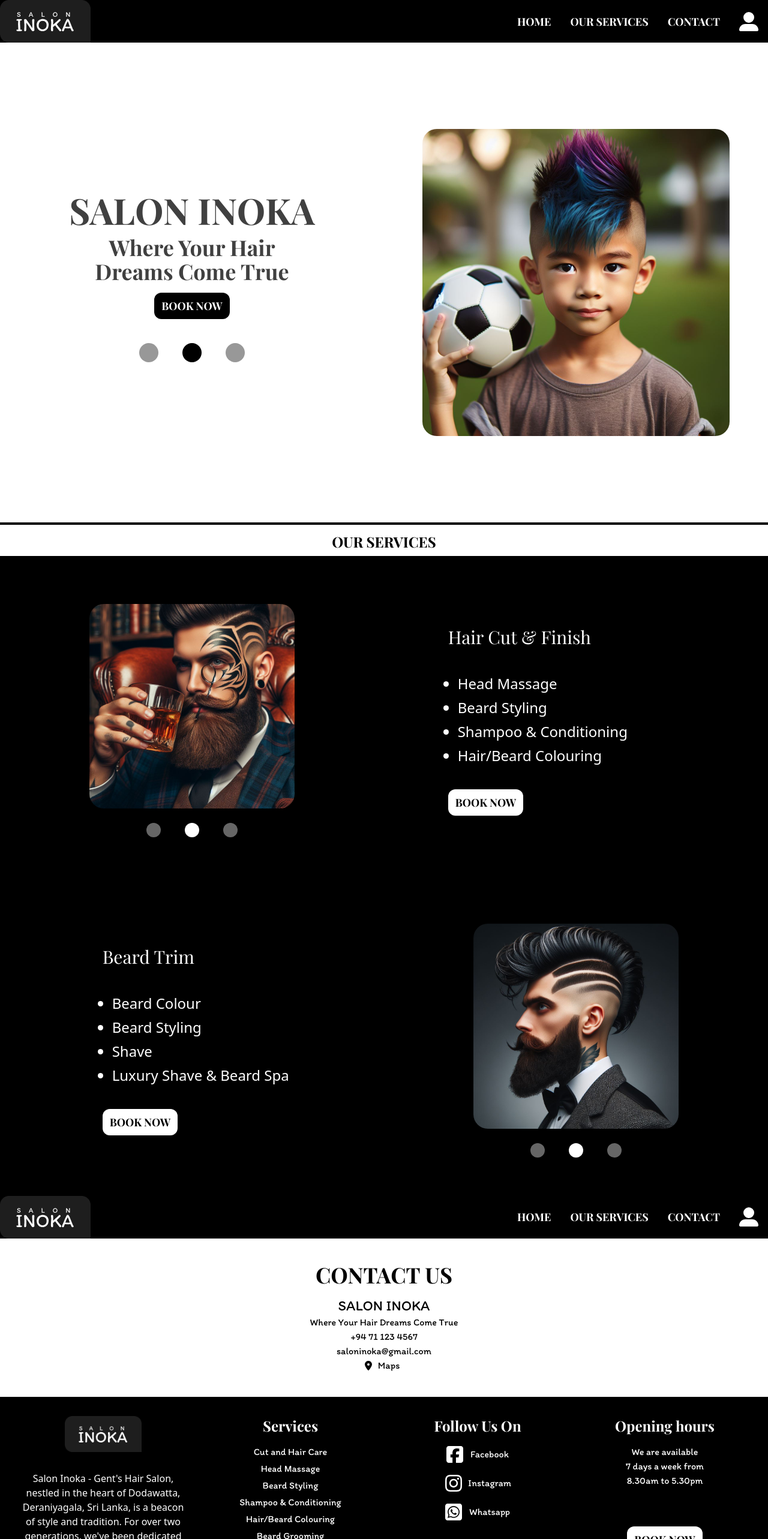
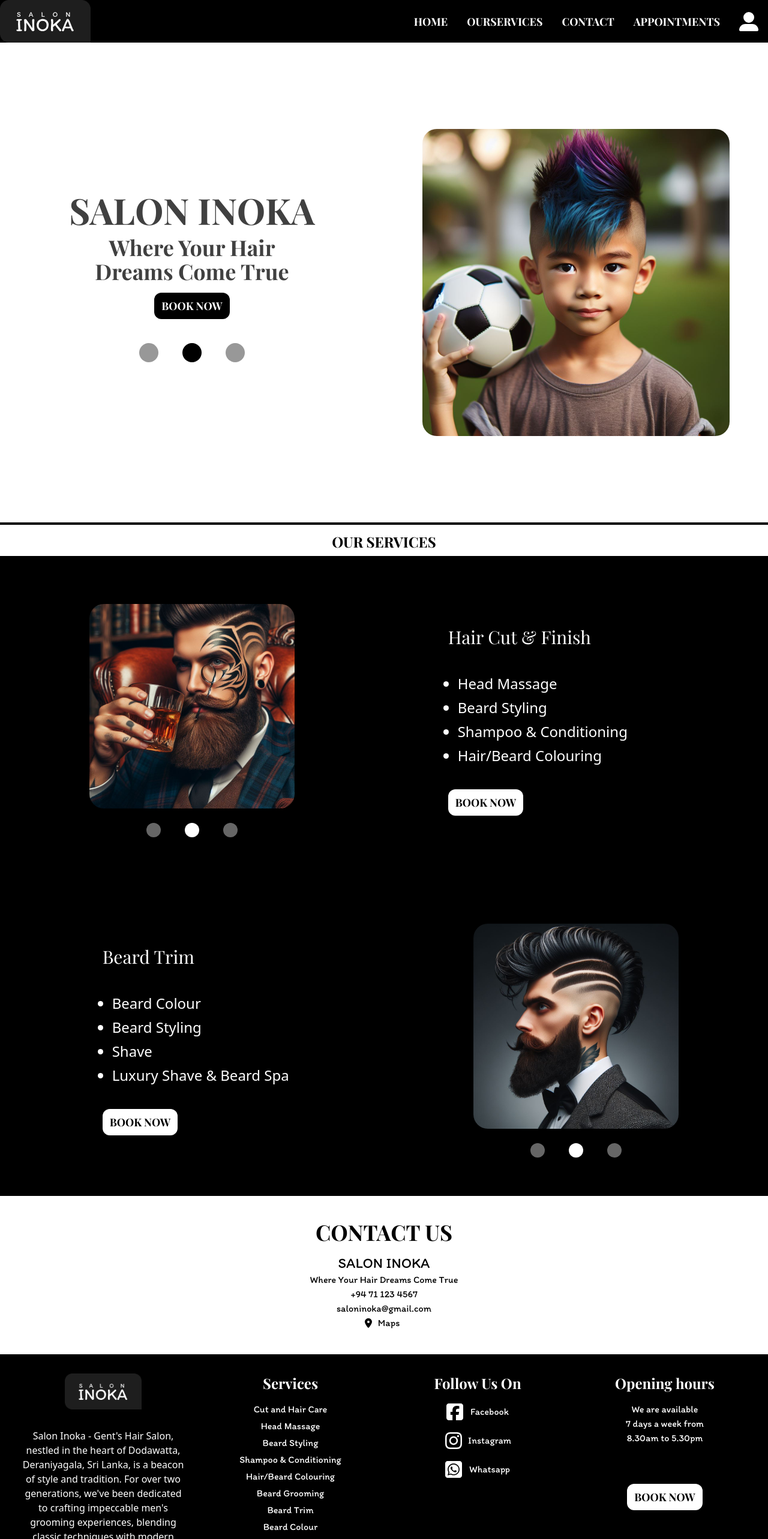
Before and after one commit to navodniwarshana/salon-booking-system, a React (Vite) app in the folder saloon-site/salon-project/: page / in a window 1280 px wide. Shown: the top 2566 px of the page at 60% size. Built offline with nearby package versions, Linux system fonts and the light colour scheme; a web font is replaced by a local one.

Commit message:
top navi bar and footer button created

```diff
--- a/saloon-site/salon-project/src/App.jsx
+++ b/saloon-site/salon-project/src/App.jsx
@@ -1,26 +1,20 @@
 import React from 'react'
 import Navigation from './Pages/Navigation'
 import Footer from './Pages/Footer'
-import BodyContent from './Pages/BobyContent'
+import BobyContent from './Pages/BobyContent'
 import HomeWin from './Pages/HomeWin'
-import ContactUs from './Pages/ContactUs'
-import HairCutSection from './Pages/SubPges/OurServices/HairCutSection'
-import BeardSection from './Pages/SubPges/OurServices/BeardSection'
-import HeraderOurServices from './Pages/SubPges/OurServices/HeraderOurServices'
-import Section from './Pages/Section'
+import OurServices from './Pages/OurServices'
+import ContactUs from './Pages/SubPges/ContactUs'
 
 function App() {
   return (
    <div className='min-w-[375px]'>
        <Navigation />
-
-       <BodyContent>
-          <HomeWin/>
-          <HeraderOurServices/>
-          <HairCutSection id='ourserv'/>
-          <BeardSection/>
+       <BobyContent>
+          <HomeWin  />
+          <OurServices/>
           <ContactUs/>
-       </BodyContent>
+       </BobyContent>
        <Footer/>
 
    </div>
--- a/saloon-site/salon-project/src/Pages/Footer.jsx
+++ b/saloon-site/salon-project/src/Pages/Footer.jsx
@@ -6,7 +6,11 @@ import {
   FaSquareWhatsapp,
 } from "react-icons/fa6";
 import {} from "react-icons/fa6";
+import { Element } from 'react-scroll'
+
 import BookNowBtn from "../Components/BookNowBtn";
+import { animateScroll as scroll } from 'react-scroll';
+
 
 function Footer() {
   const services = [
@@ -22,12 +26,18 @@ function Footer() {
     "Shave",
     "Luxury Shave & Beard Spa",
   ];
+  const scrollToTop = () => {
+    scroll.scrollToTop();
+  };
   return (
     <>
        <div className="bg-black text-white justify-around items-center text-center block md:flex p-4">
       <div className="justify-center items-center mb-8 w-full md:w-2/5 lg:w-1/3 p-4">
         <div className="flex justify-center items-center mb-8">
-          <img src={logo} alt="Logo" className="w-32 h-auto" />
+          <button >
+            <img onClick={scrollToTop} src={logo} alt="Logo" className="w-32 h-auto" />
+          </button>
+
         </div>
         <p>
           Salon Inoka - Gent's Hair Salon, nestled in the heart of Dodawatta,
@@ -83,6 +93,13 @@ function Footer() {
 </div>
 
     </div>
+
+    <div className="block text-center bg-black font-itim text-white">
+      <button onClick={scrollToTop} className="w-full  hover:bg-white hover:text-black">
+      Back To Top
+      </button>
+      </div>
+
     </>
   );
 }
--- a/saloon-site/salon-project/src/Pages/Navigation.jsx
+++ b/saloon-site/salon-project/src/Pages/Navigation.jsx
@@ -4,30 +4,73 @@ import menu from "./img/menu.png";
 import NaviLink from "../Components/NaviLink";
 import { FaBars, FaUserLarge } from "react-icons/fa6";
 import SideMenu from "../Components/SideMenu";
-import OurServices from "./OurServices";
+import { Link, animateScroll as scroll } from "react-scroll";
 
 function Navigation() {
+  const scrollToTop = () => {
+    scroll.scrollToTop();
+  };
+
   return (
     <>
       <div
         className="bg-black flex font-playfir
         items-center text-white  min-w-[230px]"
+        name="HOME"
       >
         <div>
-          <a href="/">
-            <img src={logo} alt="" className="logo" />
-          </a>
+          <img name="HOME" src={logo} alt="" className="logo cursor-pointer " />
         </div>
 
         <div
-          className="flex ml-auto
+          className="ml-auto
         items-center md:ml-auto hidden md:flex
         "
         >
-          <NaviLink linkname="HOME" url="/" />
-          <NaviLink linkname="OUR SERVICES" url="/OurServices.jsx" />
-          <NaviLink linkname="CONTACT" url="/ContactUs.jsx" />
+          <Link
+            className="cursor-pointer  my-2 text-lg font-bold hover:underline active:underline mx-4"
+            activeClass="active"
+            to="HOME"
+            spy={true}
+            smooth={true}
+            offset={0}
+            duration={500}
+            onClick={scrollToTop}
+          >
+            HOME
+          </Link>
+          <Link
+            className="cursor-pointer my-2 text-lg font-bold hover:underline active:underline mx-4"
+            to="OURSERVICES"
+            spy={true}
+            smooth={true}
+            offset={0}
+            duration={500}
+          >
+            OURSERVICES
+          </Link>
+          <Link
+            className="cursor-pointer my-2 text-lg font-bold hover:underline active:underline mx-4"
+            to="CONTACT"
+            spy={true}
+            smooth={true}
+            offset={-250}
+            duration={500}
+          >
+            CONTACT
+          </Link>
 
+          <Link
+            className="cursor-pointer my-2 text-lg font-bold hover:underline active:underline mx-4"
+            to="CONTACT"
+            spy={true}
+            smooth={true}
+            offset={50}
+            duration={500}
+          >
+            APPOINTMENTS
+          </Link>
+          <button onClick={<SideMenu />}>
           <a href="./SubPges/Profile.jsx">
             <FaUserLarge
               linkname="PROFILE"
@@ -35,12 +78,14 @@ function Navigation() {
               className="m-4 w-8 h-8"
             />
           </a>
+          </button>
+
         </div>
         <div className="ml-auto md:hidden flex justify-end">
           <FaBars className="fill-white w-8 h-8 m-5" />
         </div>
       </div>
-     {/* <SideMenu /> */}
+
     </>
   );
 }
--- a/saloon-site/salon-project/src/Pages/OurServices.jsx
+++ b/saloon-site/salon-project/src/Pages/OurServices.jsx
@@ -1,23 +1,15 @@
 import React from 'react'
-import Navigation from './Navigation'
-import Footer from './Footer'
 import HairCutSection from './SubPges/OurServices/HairCutSection'
 import BeardSection from './SubPges/OurServices/BeardSection'
-import BodyContent from './BobyContent'
+import HeraderOurServices from './SubPges/OurServices/HeraderOurServices'
 
 
 function OurServices() {
   return (
     <>
-      <Navigation />
-       <BodyContent>
-          <HairCutSection/>
-          <BeardSection/>
-
-        </BodyContent>
-      <Footer/>
-
-
+        <HeraderOurServices/>
+        <HairCutSection/>
+        <BeardSection/>
     </>
 
   )
--- a/saloon-site/salon-project/src/Pages/Section.jsx
+++ b/saloon-site/salon-project/src/Pages/Section.jsx
@@ -87,7 +87,15 @@ const Section = () => {
       Go to second element inside container
     </Link>
 
-
+    {/* Container with elements inside */}
+    <div className="element" id="containerElement">
+      <Element name="firstInsideContainer">
+        first element inside container
+      </Element>
+      <Element name="secondInsideContainer">
+        second element inside container
+      </Element>
+    </div>
 
     {/* Anchors to trigger scroll actions */}
     <a onClick={scrollToTop}>To the top!</a>
--- a/saloon-site/salon-project/src/Pages/SubPges/ContactUs.jsx
+++ b/saloon-site/salon-project/src/Pages/SubPges/ContactUs.jsx
@@ -1,11 +1,12 @@
 import React from "react";
 import { FaLocationDot } from "react-icons/fa6";
+import { Element } from 'react-scroll'
 
 function ContactUspage() {
   return (
     <>
 
-      <div className="bg-white text-center my-10 text-black ">
+      <div className="bg-white text-center my-10 text-black " name='CONTACT'>
         <h1 className="text-3xl font-bold font-playfir my-4 md:text-4xl">
           CONTACT US
         </h1>
--- a/saloon-site/salon-project/src/Pages/SubPges/OurServices/HeraderOurServices.jsx
+++ b/saloon-site/salon-project/src/Pages/SubPges/OurServices/HeraderOurServices.jsx
@@ -1,12 +1,14 @@
 import React from 'react'
+import { Element } from 'react-scroll'
 
 function HeraderOurServices() {
   return (
    <>
-   <div
+   <div name='OURSERVICES'
       className="bg-white font-playfir
         text-black h-14  min-w-[230px]"
     >
+
        <div className='bg-black w-full h-1 block'></div>
          <h1 className='flex text-2xl font-bold  items-center justify-center pt-3'>
             OUR SERVICES
```
